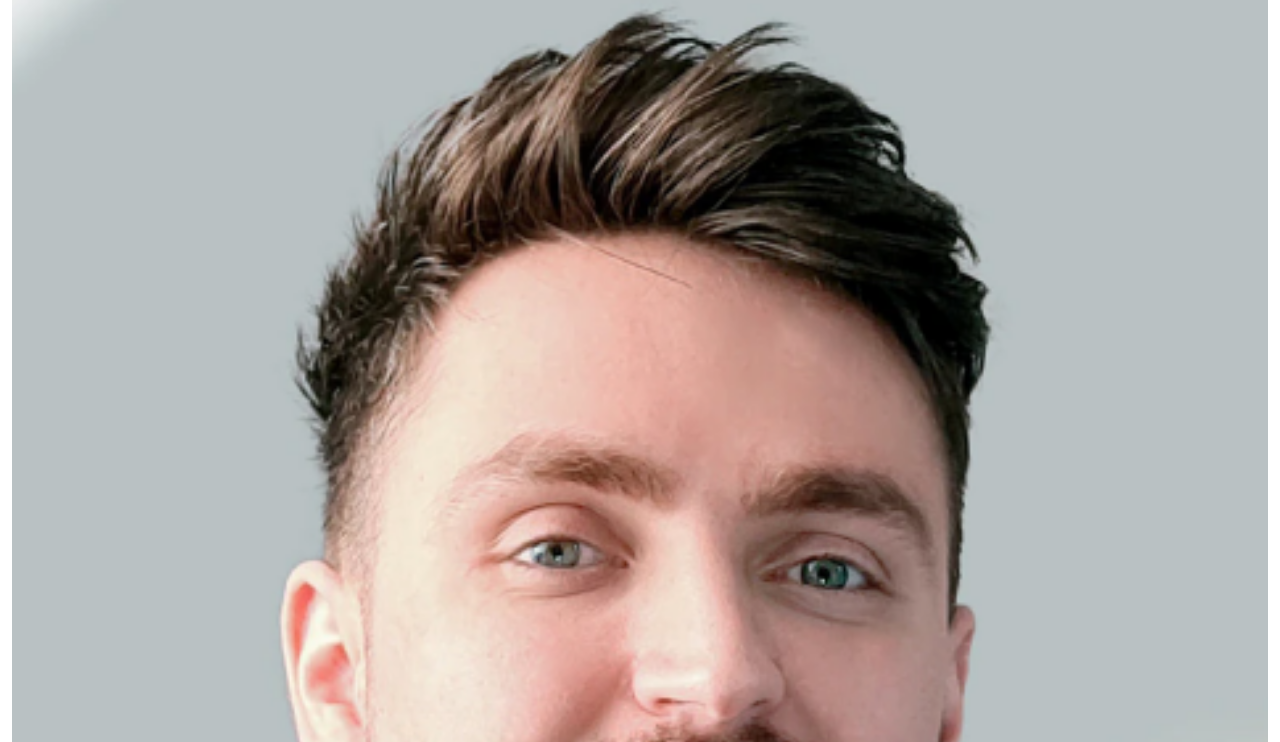
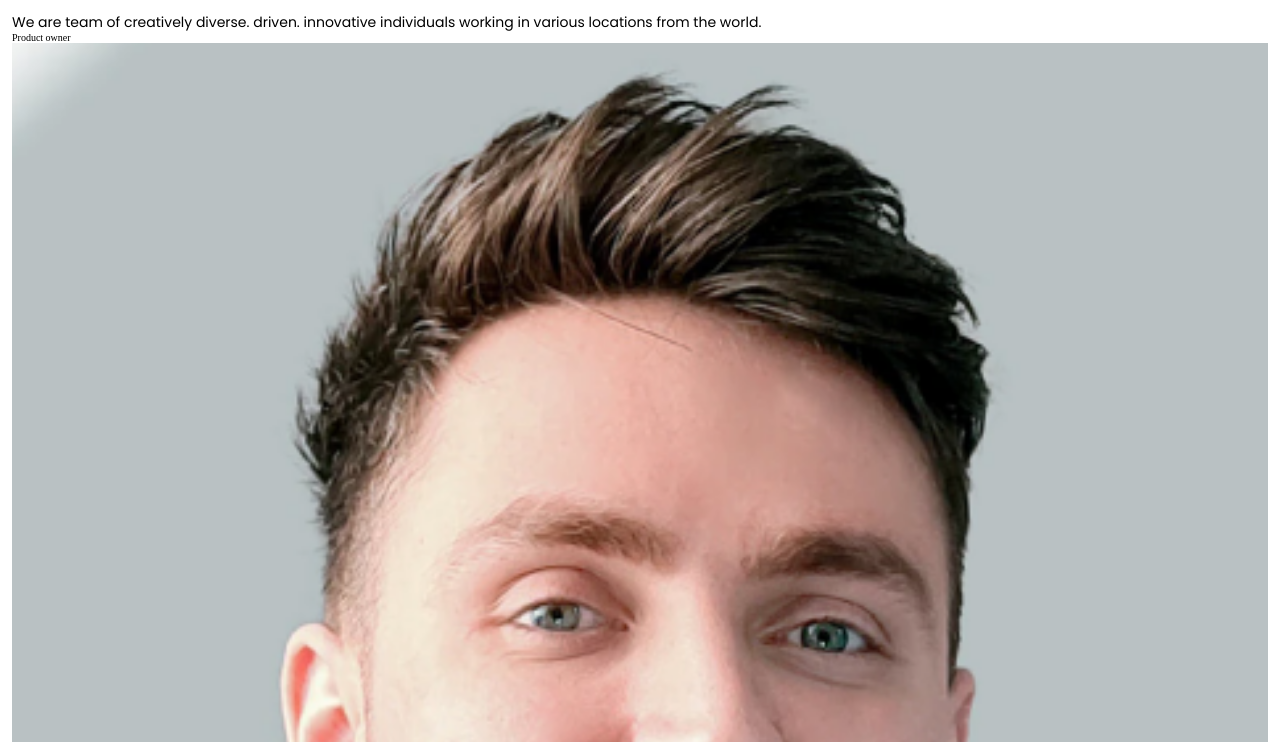
Before and after one commit to diazevedo/my-team-page, a plain HTML site: page index.html in a window 1280 px wide. Shown: the part 180-922 px from the top of the page. Drawn offline with Linux system fonts and the light colour scheme.

Commit message:
spacing added

```diff
--- a/src/styles/style.css
+++ b/src/styles/style.css
@@ -35,11 +35,19 @@ body {
   font-weight: 700;
 }
 
+.team-details-wrapper {
+  margin-top: 4.8rem;
+}
+
 .title-two {
   font-family: var(--font-secondary);
   font-size: var(--title-sm);
   font-weight: 600;
   text-transform: uppercase;
+}
+
+.team-details-wrapper .title-two {
+  margin-bottom: 1.5rem;
 }
 
 .text-description {
@@ -49,6 +57,10 @@ body {
   line-height: 2.1rem;
 }
 
+.team-details-wrapper .text-description {
+  width: 90%;
+}
+
 figure {
   width: 100%;
 }
```
